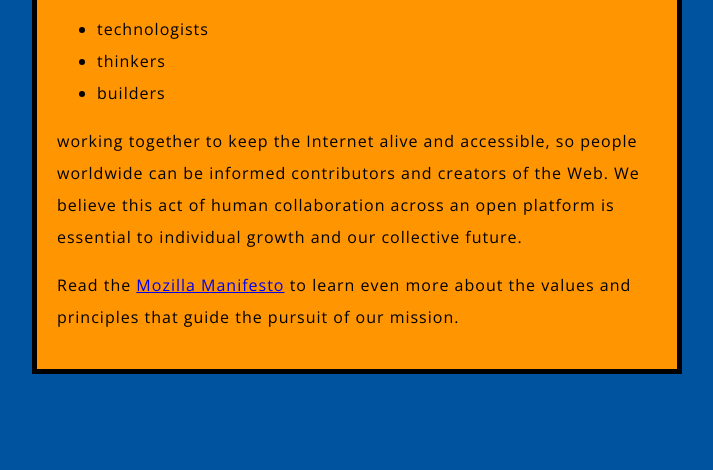
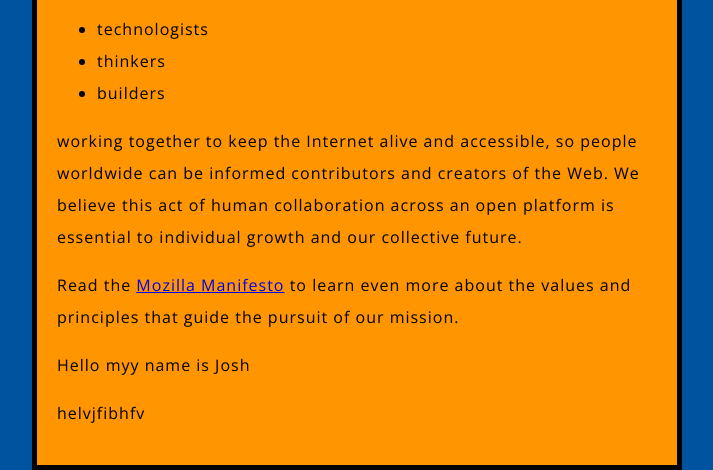
Before and after one commit to Josh-Gibb/Gibb_INF_651_Week01, a plain HTML site: page beginner-html-site-styled-gh-pages/index.html in a window 1280 px wide. Shown: the part 434-904 px from the top of the page, without its empty margins (283-996 px from the left). Before the commit the page ends 808 px from the top, so only its background shows below. Drawn offline with nearby package versions, Linux system fonts and the light colour scheme.

Commit message:
Hello my name is Josh

```diff
--- a/beginner-html-site-styled-gh-pages/index.html
+++ b/beginner-html-site-styled-gh-pages/index.html
@@ -22,5 +22,7 @@
 
     <p>Read the <a href="https://www.mozilla.org/en-US/about/manifesto/">Mozilla Manifesto</a> to learn even more about the values and principles that guide the pursuit of our mission.</p>
     <script src="scripts/main.js"></script>
+    <p>Hello myy name is Josh</p>
+    <p> helvjfibhfv</p>
   </body>
 </html>
```
